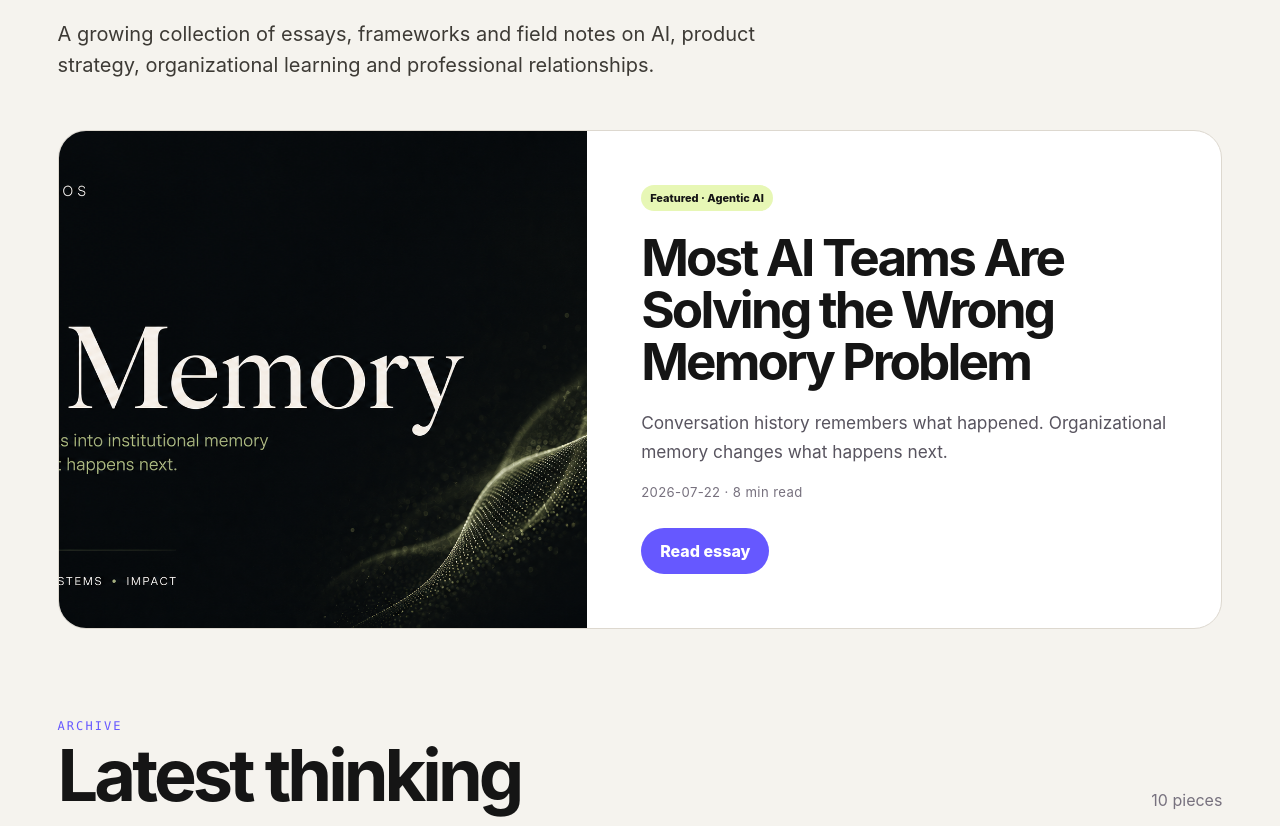
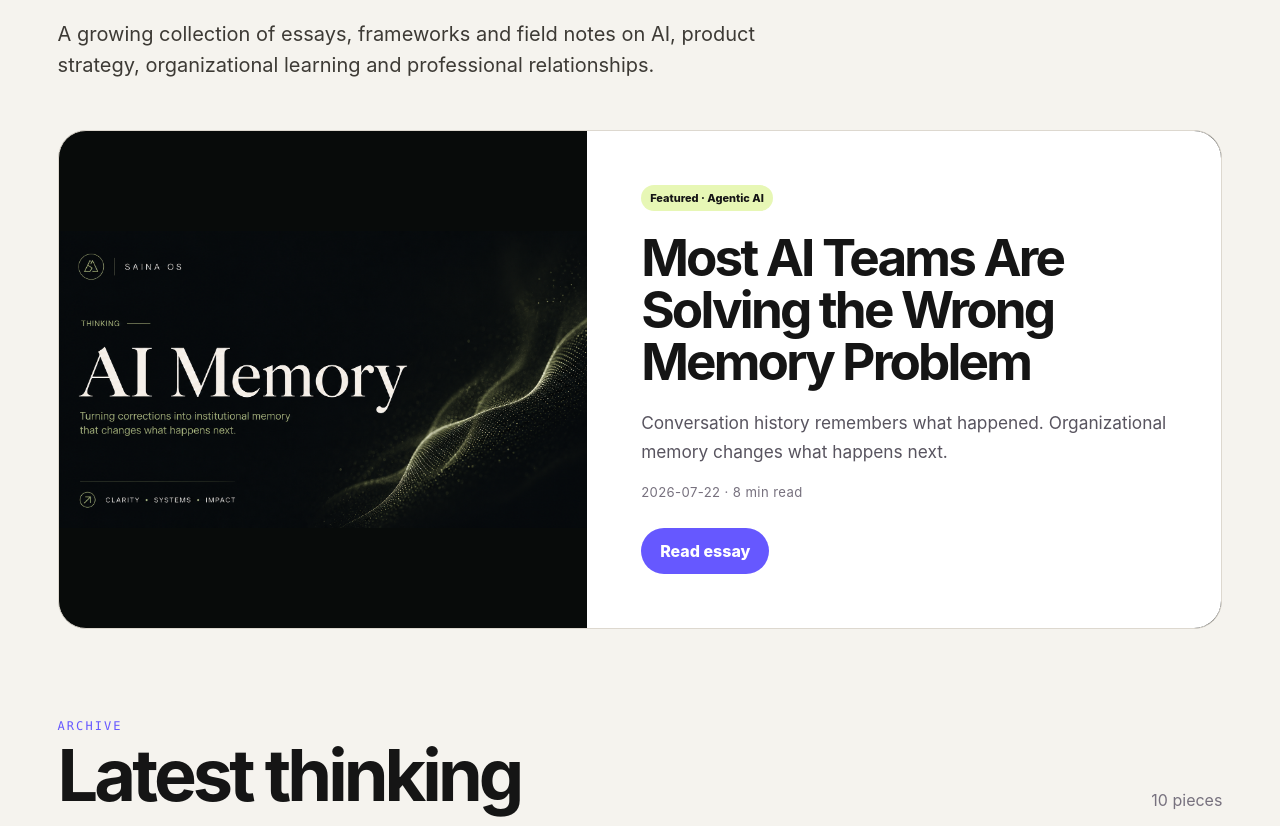
Before and after one commit to sainababaei/saina-os, a Next.js app: page /thinking in a window 1280 px wide. Shown: the part 440-1266 px from the top of the page. Built offline with nearby package versions, Linux system fonts and the light colour scheme; no server answers.

Commit message:
Update globals.css

```diff
--- a/app/globals.css
+++ b/app/globals.css
@@ -327,3 +327,38 @@
     aspect-ratio: 3 / 2;
   }
 }
+/* Fix featured covers only */
+
+.feature > img.featureArt {
+  width: 100% !important;
+  height: auto !important;
+  min-height: 0 !important;
+  max-height: none !important;
+  aspect-ratio: 3 / 2 !important;
+  object-fit: contain !important;
+  object-position: center !important;
+  display: block !important;
+  background: #080b0a;
+}
+
+.thinkingFeatured {
+  align-items: center;
+  background: #080b0a;
+}
+
+.thinkingFeatured > img.featureArt {
+  width: 100% !important;
+  height: auto !important;
+  min-height: 0 !important;
+  max-height: none !important;
+  aspect-ratio: 3 / 2 !important;
+  object-fit: contain !important;
+  object-position: center !important;
+  display: block !important;
+  background: #080b0a;
+}
+
+.thinkingFeatured .featureBody {
+  height: 100%;
+  background: #fff;
+}
```
